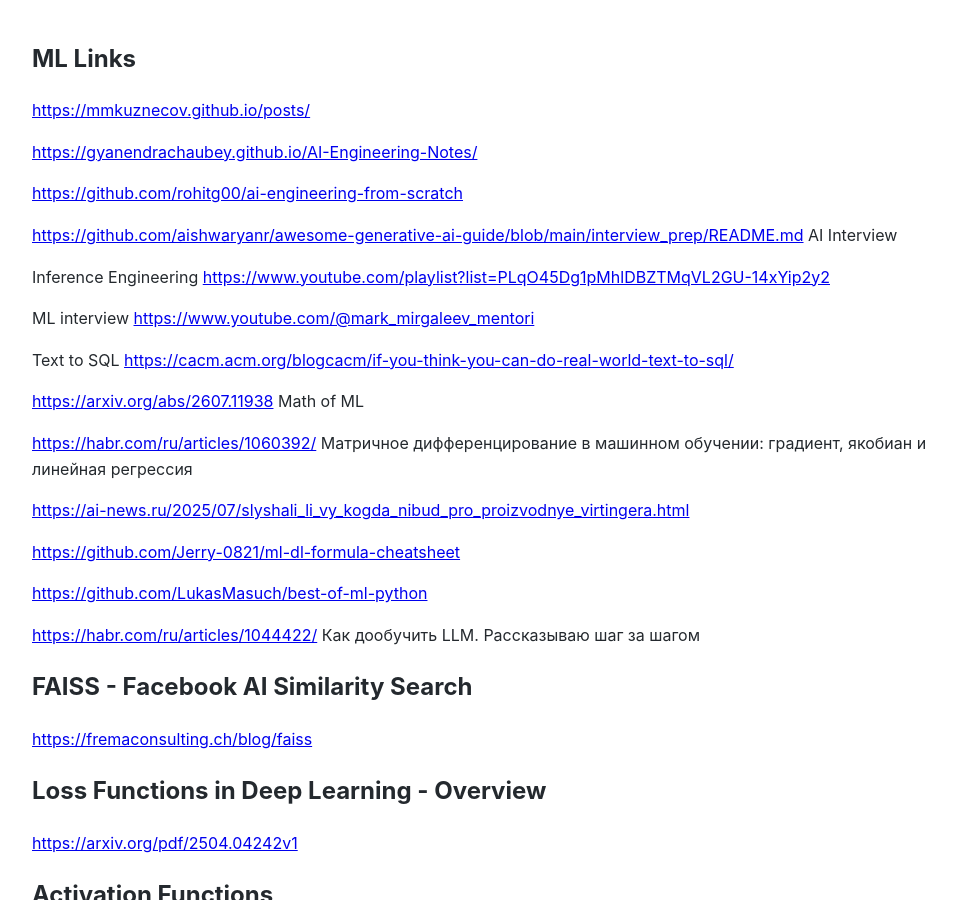
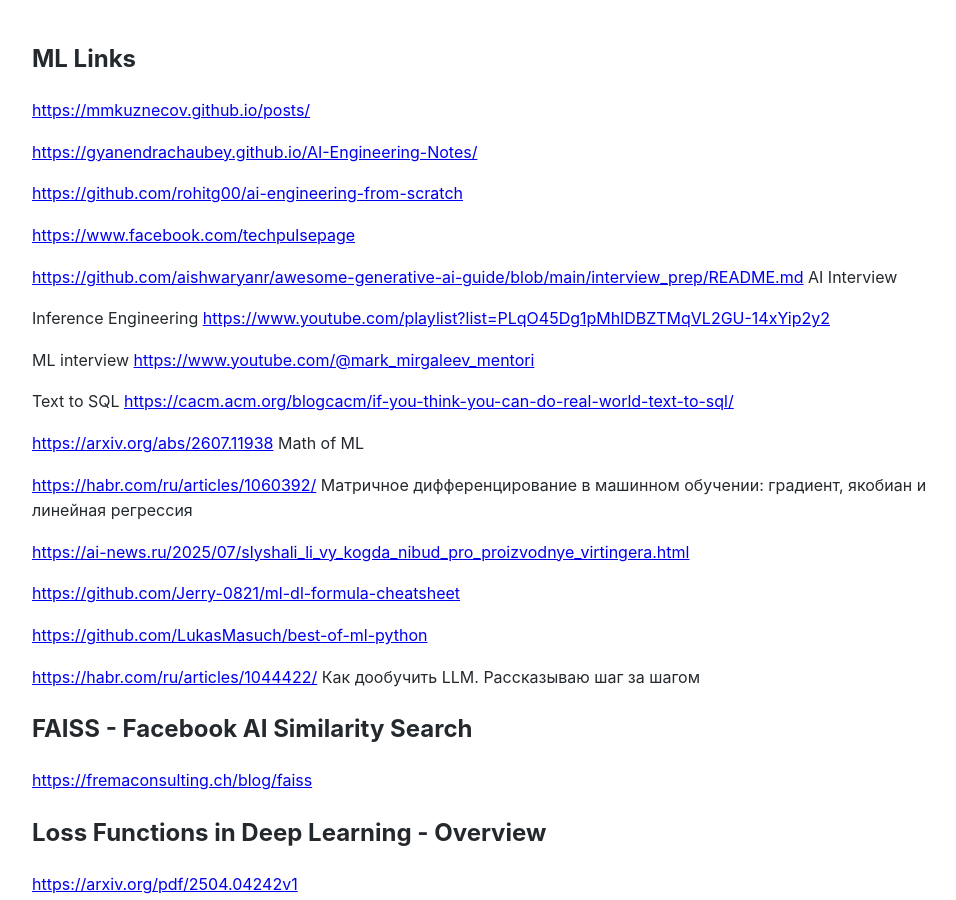
Before and after one commit to Michael-Lubinsky/michael-lubinsky.github.com, a Jekyll site: the page built from ml/mamba.md, in a window 1280 px wide and 900 px high. Shown: the whole window, without its empty margins (158-1114 px from the left). Built offline with Jekyll 4.4.1, drawn with Linux system fonts in a browser that asks for light colours; our own code applies the rules of GitHub Pages for plain Markdown files.

Commit message:
Add new links to mamba.md

```diff
--- a/ml/mamba.md
+++ b/ml/mamba.md
@@ -5,6 +5,8 @@
 <https://gyanendrachaubey.github.io/AI-Engineering-Notes/>
 
 <https://github.com/rohitg00/ai-engineering-from-scratch>
+
+<https://www.facebook.com/techpulsepage>
 
 <https://github.com/aishwaryanr/awesome-generative-ai-guide/blob/main/interview_prep/README.md> AI Interview
 
```
